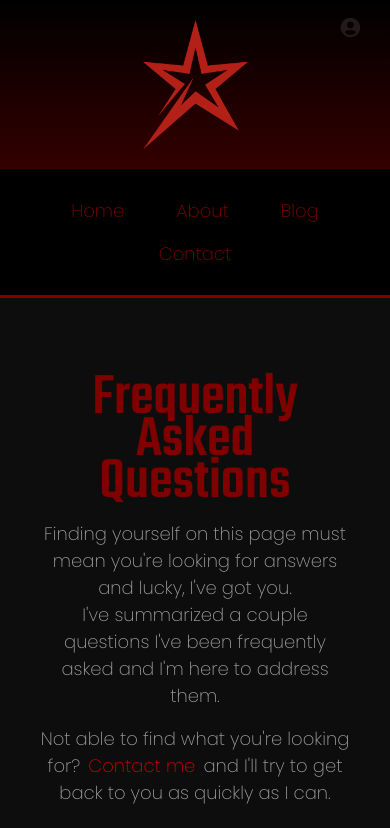
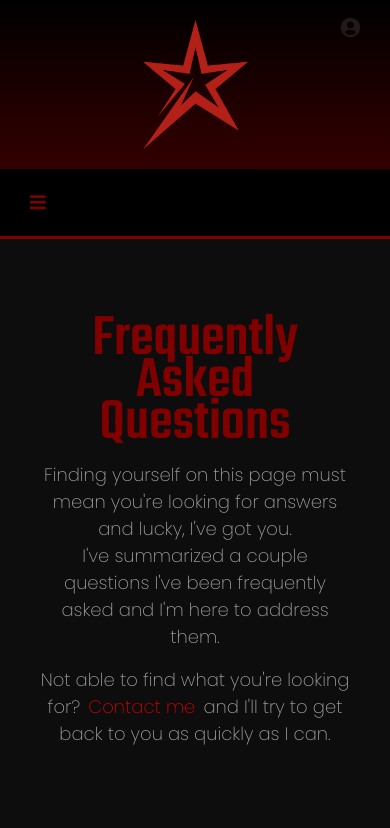
Before and after one commit to dstepha3/DanielOnline, a Vue app in the folder frontend/: page /faqs in a window 390 px wide. Shown: the top 828 px of the page. Built offline with nearby package versions, Linux system fonts and the light colour scheme; what vue-toast-notification would draw is missing.

Commit message:
+ Mobile Nav Fix

```diff
--- a/frontend/src/components/NavBar.vue
+++ b/frontend/src/components/NavBar.vue
@@ -20,7 +20,10 @@
     </div>
 
     <nav>
-        <ul class="nav justify-content-center">
+        <ul class="nav mobile">
+            <a id="nav-toggle" v-on:click="toggleMenu()"><i class="fas fa-bars"></i></a>
+        </ul>
+        <ul class="nav full-nav justify-content-center">
             <li class="nav-item">
                 <router-link class="nav-link" to="/">Home</router-link>
             </li>
@@ -56,6 +59,12 @@ export default {
     methods: {
         admin_logout(){
             this.$store.commit('logout');
+        },
+        toggleMenu(){
+            console.log('its going');
+            var x = document.getElementsByClassName("full-nav");
+            x[0].classList.toggle('active');
+            console.log(x);
         },
     }
 }
@@ -190,7 +199,7 @@ justify-content: center;
 .login-dash-container .LoggedIn p{
     font-size: 16px !important;
     margin-bottom: 0;
-    color: var(--theme-dark-gray);
+    color: var(--theme-primary-dark);
 }
 .login-dash-container.Logged-In a{
     color: var(--theme-primary-dark);
@@ -206,5 +215,58 @@ justify-content: center;
     margin-left: 40px;
     cursor: pointer;
 }
+.nav.mobile{
+    padding-left: 20px;
+    display: none;
+}
+
+@media only screen and (max-width:768px){
+    .nav{
+        flex-direction: column;
+    }
+    #navbar a.router-link-exact-active{
+        border-bottom: none;
+    }
+    .nav.mobile{
+        display: block;
+        border-bottom: 0;
+    }
+    .full-nav{
+        padding: 0;
+        height: 0;
+        animation: slide-menu-close 0.6s ease-in-out;
+        overflow: hidden;
+        display: block;
+    }
+    .full-nav.active{
+        height: 100%;
+        height: 200px;
+        animation: slide-menu-open 0.6s ease-in-out;
+    }
+
+    @keyframes slide-menu-open {
+        0%{
+            height: 0px;
+        }
+        100%{
+            height: 200px;
+        }
+    }
+    @keyframes slide-menu-close {
+        0%{
+            height: 200px;
+        }
+        100%{
+            height: 0px;
+        }
+    }
+    .login-dash-container.Logged-In a,
+    .login-dash-container.Logged-In p{
+        font-size: 12px !important;
+    }
+    .login-dash-container.Logged-In{
+        display: none;
+    }
+}
 
 </style>
```
